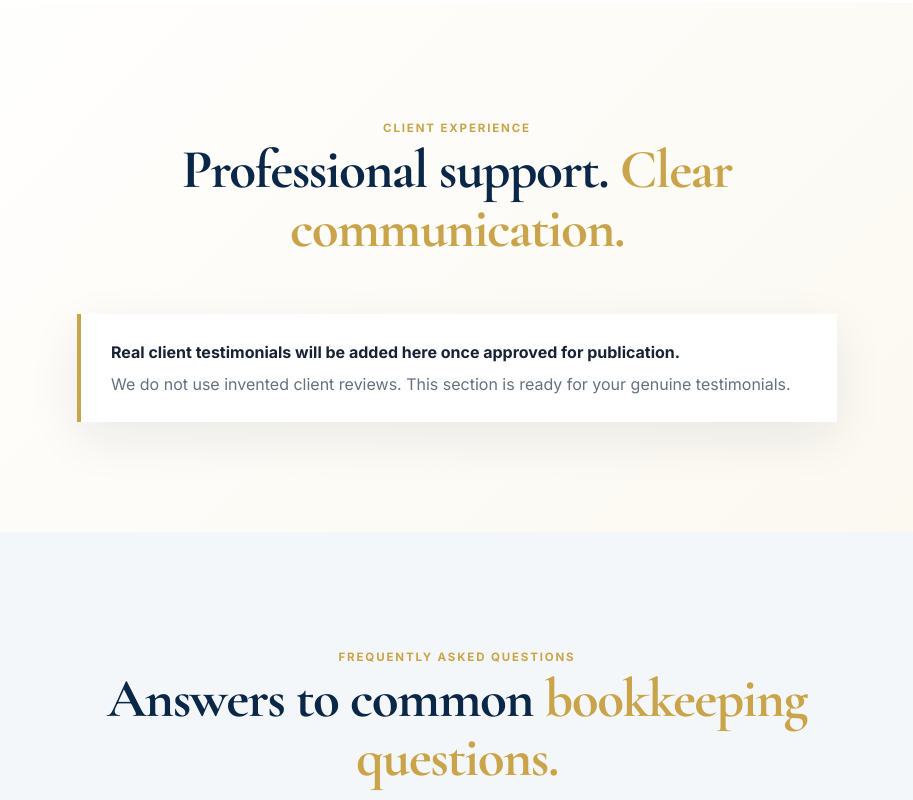
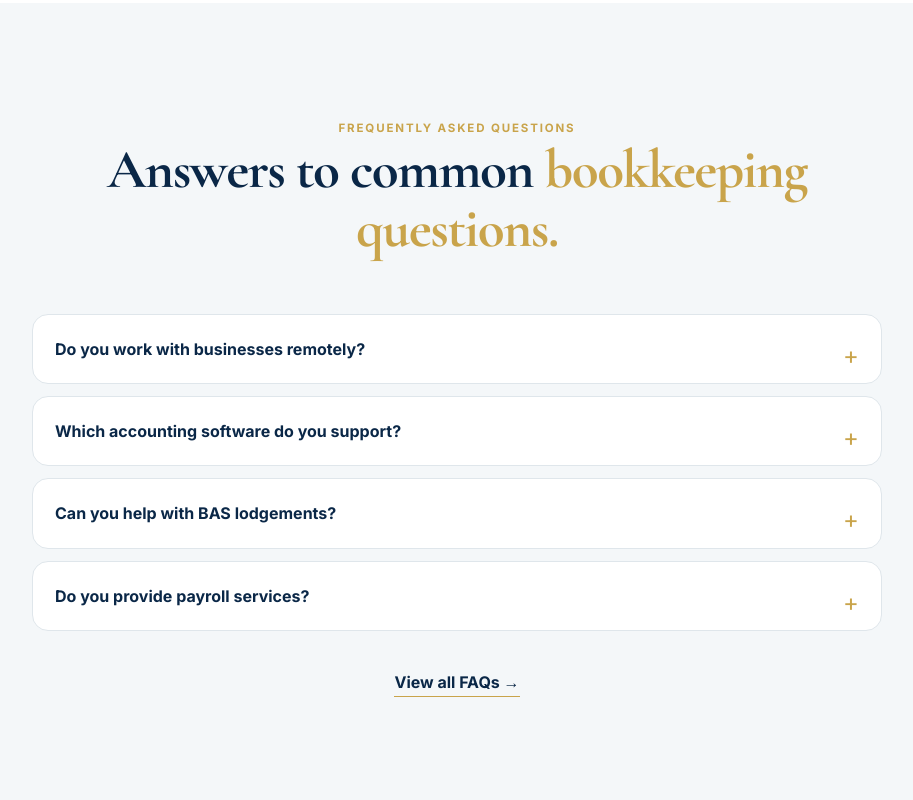
Before and after one commit to Connct-1-Bookkeeping/connectone-bookkeeping-website, a plain HTML site: page index.html in a window 1280 px wide. Shown: the part 3767-4567 px from the top of the page, without its empty margins (183-1096 px from the left). Drawn offline with nearby package versions, Linux system fonts and the light colour scheme.

Commit message:
Remove testimonial section from homepage

```diff
--- a/index.html
+++ b/index.html
@@ -102,12 +102,9 @@
   </div>
 </section>
 
-<section class="section testimonial-section">
-  <div class="container">
-    <div class="section-head reveal"><span class="eyebrow">Client experience</span><h2>Professional support. <em>Clear communication.</em></h2></div>
-    <div class="testimonial-note reveal"><strong>Real client testimonials will be added here once approved for publication.</strong><p>We do not use invented client reviews. This section is ready for your genuine testimonials.</p></div>
-  </div>
-</section>
+
+
+
 
 <section class="section soft">
   <div class="container faq-preview">
```
